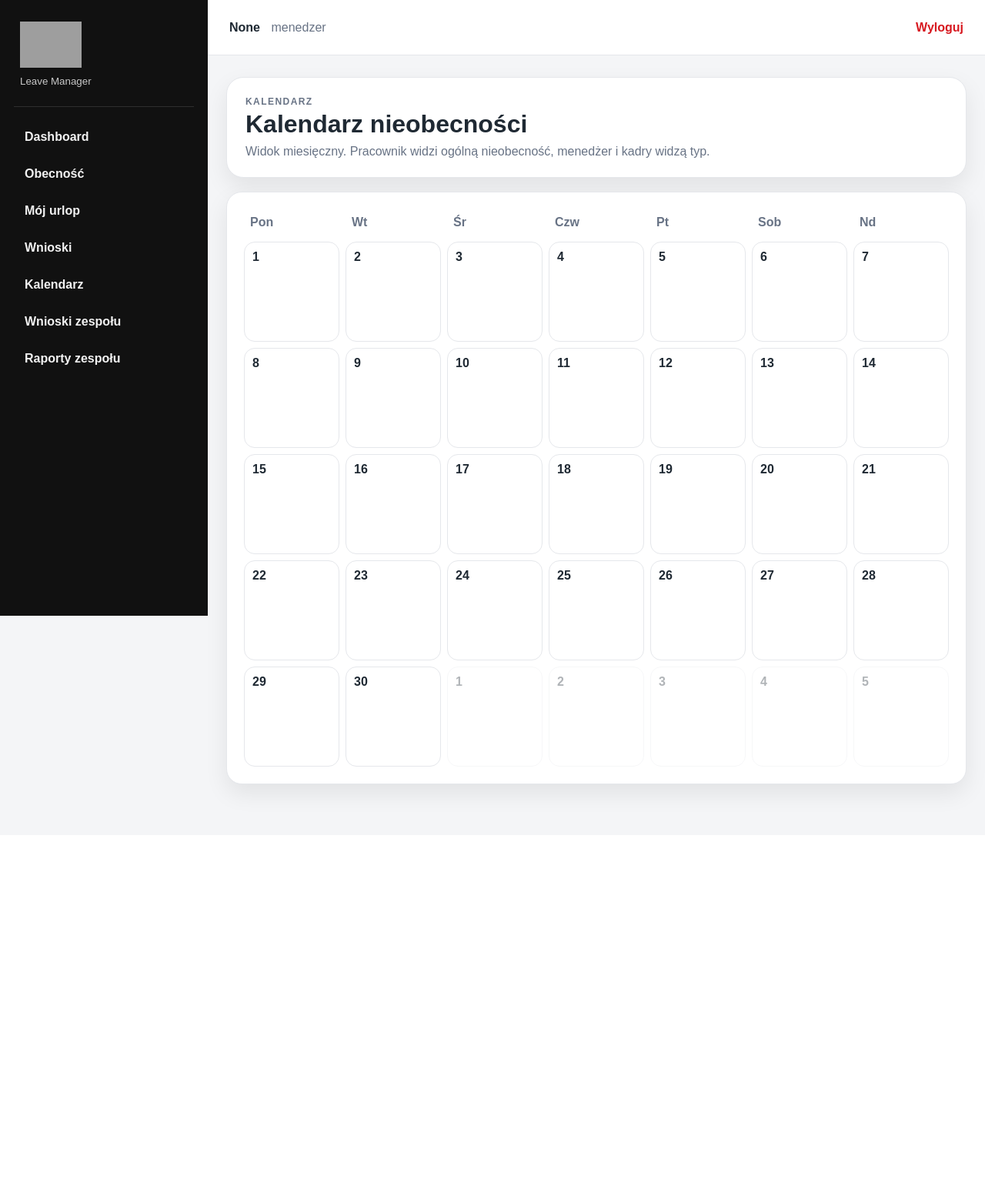
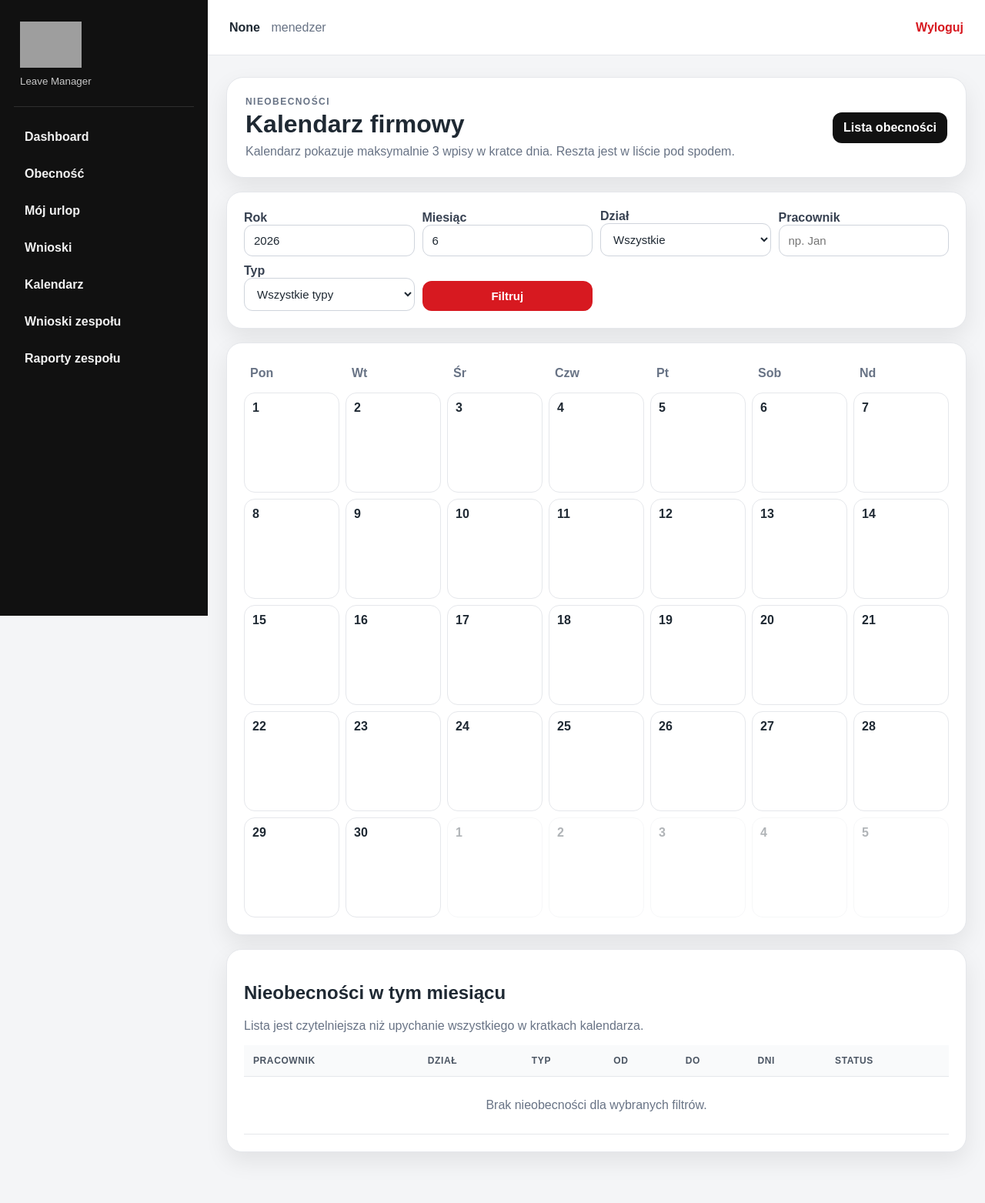
Before and after one commit to pabloosss/Urlopy, a Flask app: page /calendar in a window 1280 px wide. Shown: the whole page at 77% size. Before the commit the page ends 1050 px from the top, so only its background shows below. Run offline with Flask 3, Linux system fonts and the light colour scheme; the visitor is signed in with stand-in values (Sample User, id 1); data comes from the database, SQL or seed files in the repository; data that the repository does not hold is empty; grey boxes are pictures that could not be loaded.

Commit message:
Improve calendar filters and dense day layout

```diff
--- a/templates/calendar.html
+++ b/templates/calendar.html
@@ -3,28 +3,108 @@
 {% block content %}
 <section class="page-title">
     <div>
-        <p class="eyebrow">Kalendarz</p>
-        <h1>Kalendarz nieobecności</h1>
-        <p>Widok miesięczny. Pracownik widzi ogólną nieobecność, menedżer i kadry widzą typ.</p>
+        <p class="eyebrow">Nieobecności</p>
+        <h1>Kalendarz firmowy</h1>
+        <p>Kalendarz pokazuje maksymalnie 3 wpisy w kratce dnia. Reszta jest w liście pod spodem.</p>
     </div>
+    <a class="btn-secondary" href="{{ url_for('main.presence_view') }}">Lista obecności</a>
 </section>
+
+<div class="card filters-card">
+    <form method="get" class="filters-form">
+        <div>
+            <label>Rok</label>
+            <input type="number" name="year" value="{{ selected_year }}">
+        </div>
+        <div>
+            <label>Miesiąc</label>
+            <input type="number" name="month" value="{{ selected_month }}" min="1" max="12">
+        </div>
+        <div>
+            <label>Dział</label>
+            <select name="department">
+                <option value="">Wszystkie</option>
+                {% for d in departments %}
+                    <option value="{{ d.name }}" {% if request.args.get('department') == d.name %}selected{% endif %}>{{ d.name }}</option>
+                {% endfor %}
+            </select>
+        </div>
+        <div>
+            <label>Pracownik</label>
+            <input name="employee" placeholder="np. Jan" value="{{ request.args.get('employee','') }}">
+        </div>
+        <div>
+            <label>Typ</label>
+            <select name="leave_type">
+                <option value="">Wszystkie typy</option>
+                {% for t in leave_types %}
+                    <option value="{{ t }}" {% if request.args.get('leave_type') == t %}selected{% endif %}>{{ t }}</option>
+                {% endfor %}
+            </select>
+        </div>
+        <div>
+            <label>&nbsp;</label>
+            <button type="submit">Filtruj</button>
+        </div>
+    </form>
+</div>
 
 <div class="card calendar-card">
     <div class="calendar-grid">
         <div class="calendar-head">Pon</div><div class="calendar-head">Wt</div><div class="calendar-head">Śr</div><div class="calendar-head">Czw</div><div class="calendar-head">Pt</div><div class="calendar-head">Sob</div><div class="calendar-head">Nd</div>
         {% for week in month_days %}
             {% for day in week %}
-                <div class="calendar-day {% if day.month != selected_month %}muted-day{% endif %}">
-                    <b>{{ day.day }}</b>
-                    {% for req in requests_by_day.get(day.day, []) if day.month == selected_month %}
-                        <div class="calendar-event">
-                            {{ req.full_name }}
+                {% set day_items = requests_by_day.get(day.day, []) if day.month == selected_month else [] %}
+                <div class="calendar-day {% if day.month != selected_month %}muted-day{% endif %} {% if day_items|length > 0 %}has-events{% endif %}">
+                    <div class="calendar-day-top">
+                        <b>{{ day.day }}</b>
+                        {% if day_items|length > 0 %}<span>{{ day_items|length }}</span>{% endif %}
+                    </div>
+
+                    {% for req in day_items[:3] %}
+                        <div class="calendar-event compact-event">
+                            <b>{{ req.full_name }}</b>
                             {% if is_hr() or is_manager() %}<small>{{ req.leave_type }}</small>{% else %}<small>nieobecny</small>{% endif %}
                         </div>
                     {% endfor %}
+
+                    {% if day_items|length > 3 %}
+                        <div class="calendar-more">+{{ day_items|length - 3 }} więcej</div>
+                    {% endif %}
                 </div>
             {% endfor %}
         {% endfor %}
     </div>
 </div>
+
+<div class="card">
+    <div class="section-heading">
+        <div>
+            <h2>Nieobecności w tym miesiącu</h2>
+            <p class="muted">Lista jest czytelniejsza niż upychanie wszystkiego w kratkach kalendarza.</p>
+        </div>
+    </div>
+    <div class="table-wrapper">
+        <table>
+            <thead>
+                <tr><th>Pracownik</th><th>Dział</th><th>Typ</th><th>Od</th><th>Do</th><th>Dni</th><th>Status</th></tr>
+            </thead>
+            <tbody>
+                {% for req in requests_list %}
+                <tr>
+                    <td><b>{{ req.full_name }}</b></td>
+                    <td>{{ req.department }}</td>
+                    <td>{{ req.leave_type }}</td>
+                    <td>{{ req.date_from|pldate }}</td>
+                    <td>{{ req.date_to|pldate }}</td>
+                    <td><b>{{ req.days_count }}</b></td>
+                    <td><span class="status status-{{ req.status }}">{{ req.status }}</span></td>
+                </tr>
+                {% else %}
+                <tr><td colspan="7" class="empty-state">Brak nieobecności dla wybranych filtrów.</td></tr>
+                {% endfor %}
+            </tbody>
+        </table>
+    </div>
+</div>
 {% endblock %}
```
